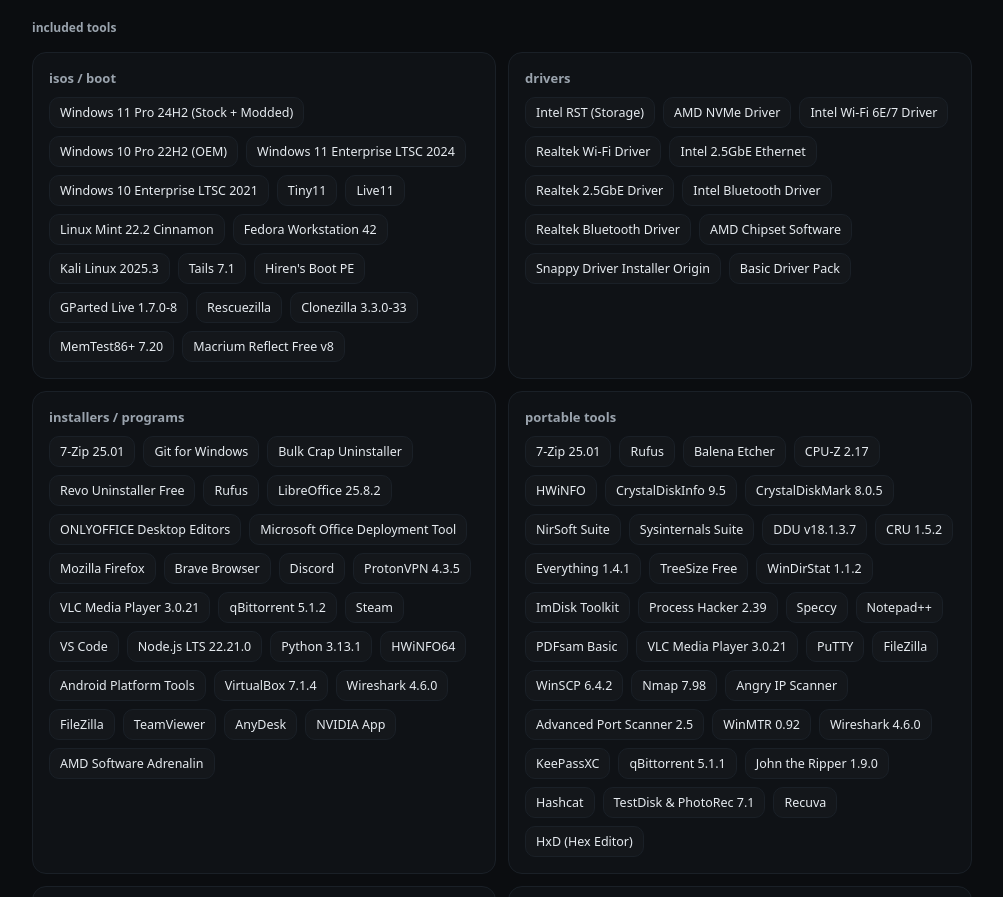
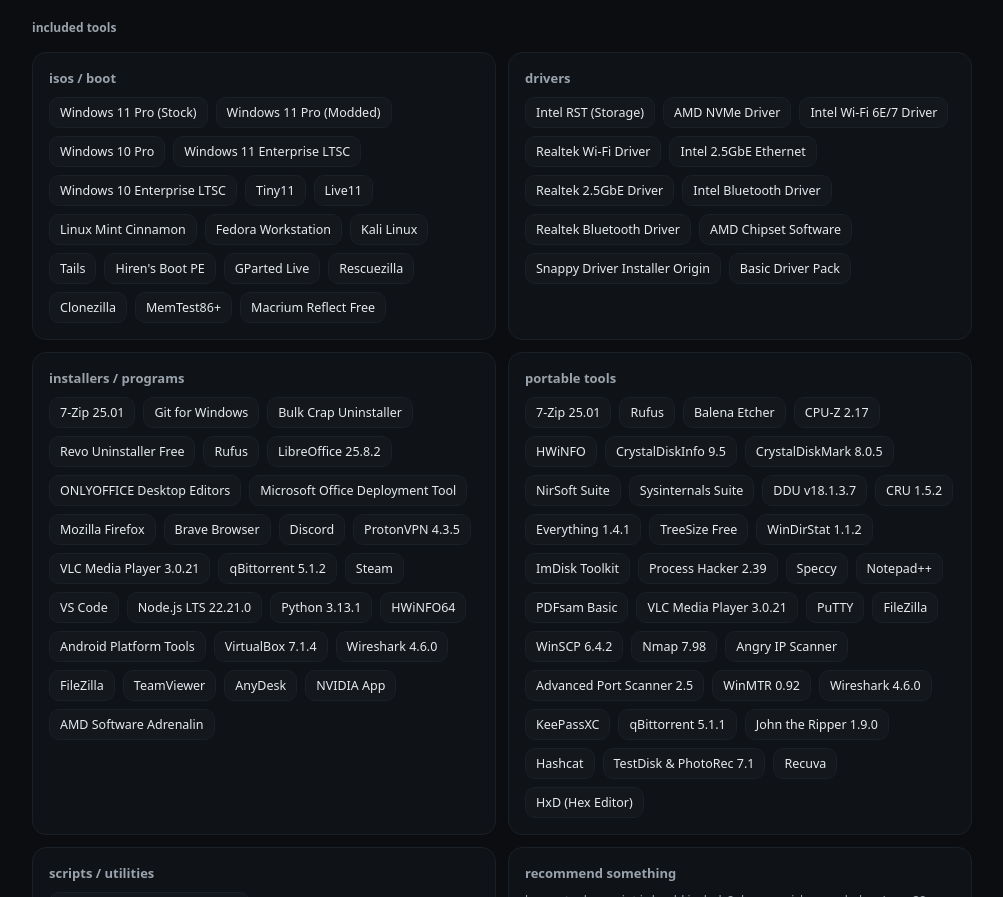
Before and after one commit to brand-o/tools, a plain HTML site: page index.html in a window 1280 px wide. Shown: the part 850-1747 px from the top of the page, without its empty margins (138-1141 px from the left). Drawn offline with Linux system fonts and the light colour scheme.

Commit message:
Simplify index.html ISO listing
Changes:
- Removed version numbers and edition details (24H2, 22H2, etc)
- Simplified to just 'Windows 11 Pro (Stock/Modded)', 'Windows 10 Pro', etc
- Made listing cleaner and more readable

Note on John the Ripper and Hashcat:
- Both already use official sources
- John: openwall.com (official Openwall build, GitHub has no releases)
- Hashcat: github.com/hashcat/hashcat (official GitHub releases)
- All other tools verified to use official sources

```diff
--- a/index.html
+++ b/index.html
@@ -91,22 +91,23 @@
         <section class="group">
           <h4>isos / boot</h4>
           <ul class="taglist">
-            <li>Windows 11 Pro 24H2 (Stock + Modded)</li>
-            <li>Windows 10 Pro 22H2 (OEM)</li>
-            <li>Windows 11 Enterprise LTSC 2024</li>
-            <li>Windows 10 Enterprise LTSC 2021</li>
+            <li>Windows 11 Pro (Stock)</li>
+            <li>Windows 11 Pro (Modded)</li>
+            <li>Windows 10 Pro</li>
+            <li>Windows 11 Enterprise LTSC</li>
+            <li>Windows 10 Enterprise LTSC</li>
             <li>Tiny11</li>
             <li>Live11</li>
-            <li>Linux Mint 22.2 Cinnamon</li>
-            <li>Fedora Workstation 42</li>
-            <li>Kali Linux 2025.3</li>
-            <li>Tails 7.1</li>
+            <li>Linux Mint Cinnamon</li>
+            <li>Fedora Workstation</li>
+            <li>Kali Linux</li>
+            <li>Tails</li>
             <li>Hiren's Boot PE</li>
-            <li>GParted Live 1.7.0-8</li>
+            <li>GParted Live</li>
             <li>Rescuezilla</li>
-            <li>Clonezilla 3.3.0-33</li>
-            <li>MemTest86+ 7.20</li>
-            <li>Macrium Reflect Free v8</li>
+            <li>Clonezilla</li>
+            <li>MemTest86+</li>
+            <li>Macrium Reflect Free</li>
           </ul>
         </section>
 
```
